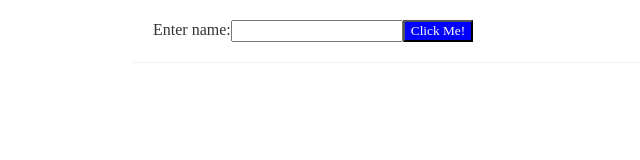
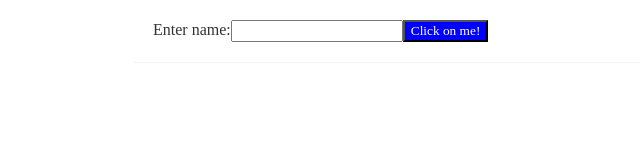
Before and after one commit to aadityasinha-dotcom/react-app, a React (Create React App) app: page / in a window 1280 px wide. Shown: the top 160 px of the page, without its empty margins (187-827 px from the left). Built offline with nearby package versions, Linux system fonts and the light colour scheme.

Commit message:
jsx function

```diff
--- a/src/App.js
+++ b/src/App.js
@@ -1,5 +1,9 @@
 import Navbar from './Navbar'
 import Home from './Home'
+
+function getButtonText(){
+  return 'Click on me!';
+}
 
 function App() {
   const buttonText = 'Click Me!';
@@ -7,7 +11,7 @@ function App() {
     <div>
       <label className="label" for="name">Enter name:</label>
       <input id="name" type="text" />
-      <button style={{backgroundColor: 'blue', color:'white'}}>{buttonText}</button>
+      <button style={{backgroundColor: 'blue', color:'white'}}>{getButtonText()}</button>
     </div>
   );
 }
```
